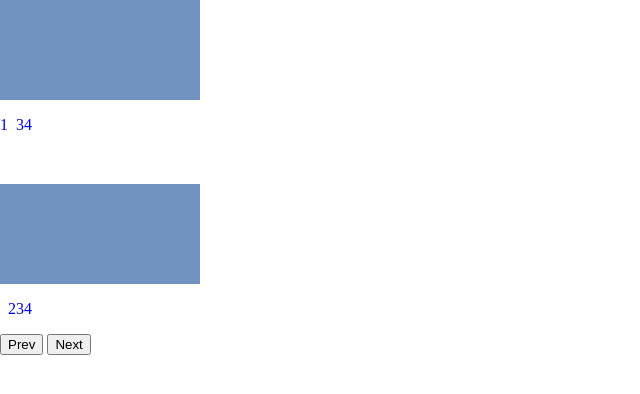
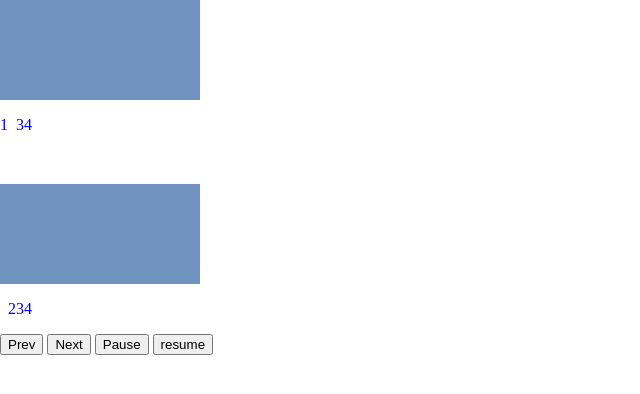
Before and after one commit to sorita114/imageSlider, a plain HTML site: page examples/jquery-plugin/index.html in a window 1280 px wide. Shown: the whole page, without its empty margins (0-640 px from the left). Drawn offline with Linux system fonts and the light colour scheme.

Commit message:
> stop, pause event binding

```diff
--- a/examples/jquery-plugin/index.html
+++ b/examples/jquery-plugin/index.html
@@ -30,6 +30,8 @@
         <div class="slide-controller">
           <button class="controller" data-type="prev" data-target="s2">Prev</button>
           <button class="controller" data-type="next" data-target="s2">Next</button>
+          <button class="controller" data-type="pause" data-target="s2">Pause</button>
+          <button class="controller" data-type="resume" data-target="s2">resume</button>
         </div>
       </div>
     </div>
--- a/examples/jquery-plugin/jquery-imageSlider.js
+++ b/examples/jquery-plugin/jquery-imageSlider.js
@@ -32,7 +32,6 @@
       $(this).find('.slide-controller').on('click', '.controller', function(e){
         e.preventDefault();
         var type = $(this).data('type');
-        console.log(type);
         rotate[type]();
       });
     });
```
